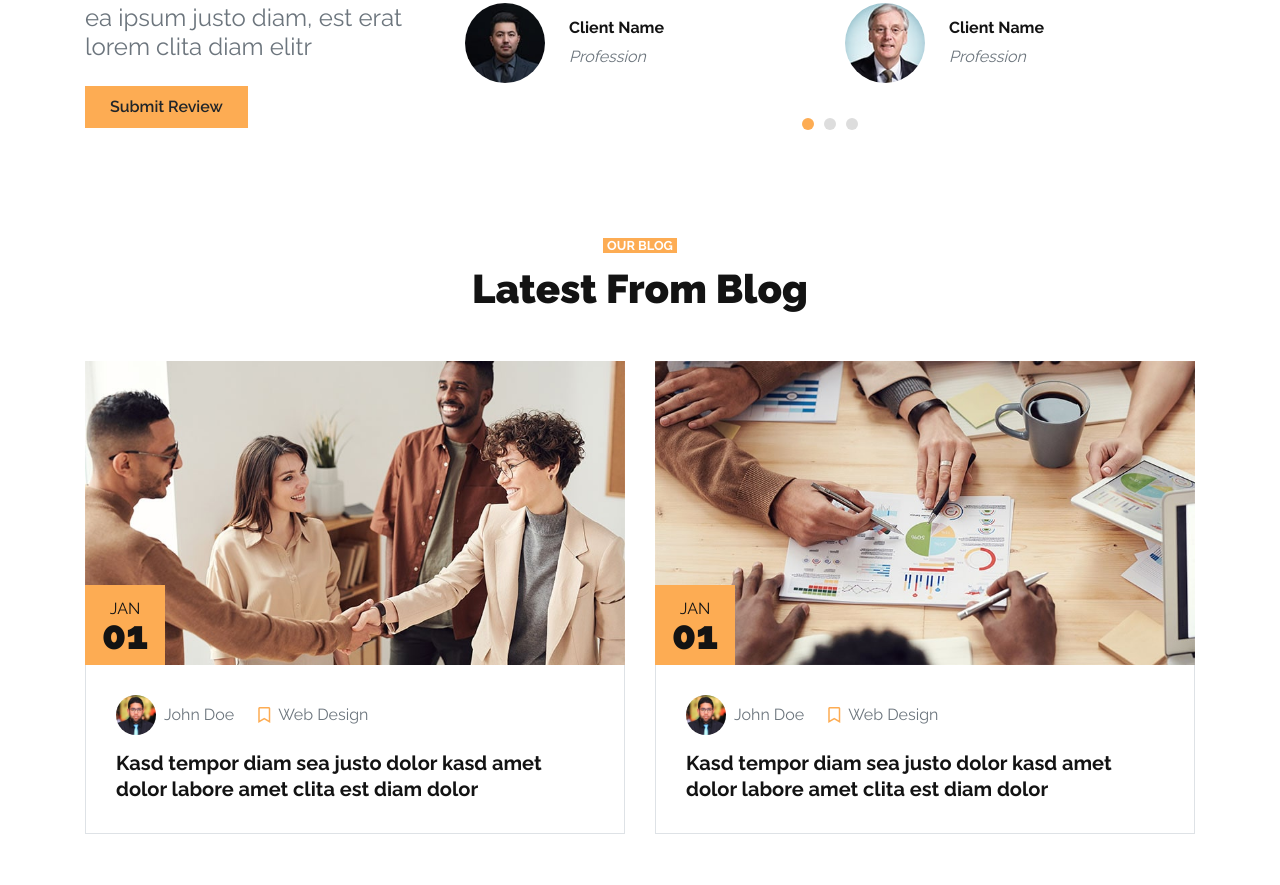
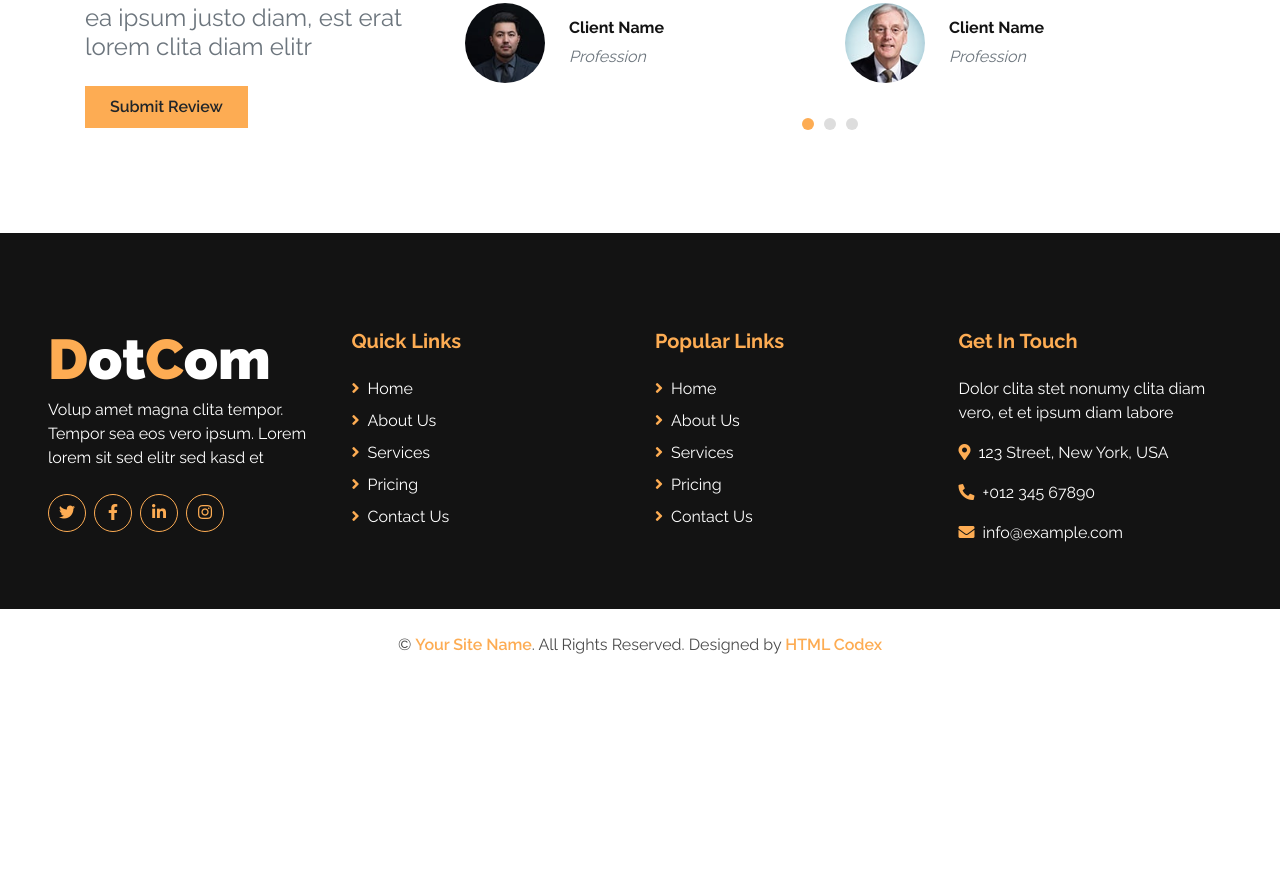
Before and after one commit to Speedyblackman/website, a plain HTML site: page index.html in a window 1280 px wide. Shown: the part 3097-3982 px from the top of the page. After the commit the page ends 3778 px from the top, so only its background shows below. Drawn offline with nearby package versions, Linux system fonts and the light colour scheme.

Commit message:
Add files via upload

```diff
--- a/index.html
+++ b/index.html
@@ -423,67 +423,6 @@
     </div>
     <!-- Testimonial End -->
 
-
-    <!-- Blog Start -->
-    <div class="container-fluid pt-5">
-        <div class="container">
-            <div class="text-center">
-                <small class="bg-primary text-white text-uppercase font-weight-bold text-center px-1">Our Blog</small>
-                <h1 class="mt-2 mb-5">Latest From Blog</h1>
-            </div>
-            <div class="row">
-                <div class="col-md-6 mb-5">
-                    <div class="position-relative">
-                        <img class="img-fluid w-100" src="img/blog-1.jpg" alt="">
-                        <div class="position-absolute bg-primary d-flex flex-column align-items-center justify-content-center"
-                            style="width: 80px; height: 80px; bottom: 0; left: 0;">
-                            <h6 class="text-uppercase mt-2 mb-n2">Jan</h6>
-                            <h1 class="m-0">01</h1>
-                        </div>
-                    </div>
-                    <div class="border border-top-0" style="padding: 30px;">
-                        <div class="d-flex mb-3">
-                            <div class="d-flex align-items-center">
-                                <img class="rounded-circle" style="width: 40px; height: 40px;" src="img/user.jpg" alt="">
-                                <a class="text-muted ml-2" href="">John Doe</a>
-                            </div>
-                            <div class="d-flex align-items-center ml-4">
-                                <i class="far fa-bookmark text-primary"></i>
-                                <a class="text-muted ml-2" href="">Web Design</a>
-                            </div>
-                        </div>
-                        <a class="h5 font-weight-bold" href="">Kasd tempor diam sea justo dolor kasd amet dolor labore amet clita est diam dolor</a>
-                    </div>
-                </div>
-                <div class="col-md-6 mb-5">
-                    <div class="position-relative">
-                        <img class="img-fluid w-100" src="img/blog-2.jpg" alt="">
-                        <div class="position-absolute bg-primary d-flex flex-column align-items-center justify-content-center"
-                            style="width: 80px; height: 80px; bottom: 0; left: 0;">
-                            <h6 class="text-uppercase mt-2 mb-n2">Jan</h6>
-                            <h1 class="m-0">01</h1>
-                        </div>
-                    </div>
-                    <div class="border border-top-0" style="padding: 30px;">
-                        <div class="d-flex mb-3">
-                            <div class="d-flex align-items-center">
-                                <img class="rounded-circle" style="width: 40px; height: 40px;" src="img/user.jpg" alt="">
-                                <a class="text-muted ml-2" href="">John Doe</a>
-                            </div>
-                            <div class="d-flex align-items-center ml-4">
-                                <i class="far fa-bookmark text-primary"></i>
-                                <a class="text-muted ml-2" href="">Web Design</a>
-                            </div>
-                        </div>
-                        <a class="h5 font-weight-bold" href="">Kasd tempor diam sea justo dolor kasd amet dolor labore amet clita est diam dolor</a>
-                    </div>
-                </div>
-            </div>
-        </div>
-    </div>
-    <!-- Blog End -->
-
-
     <!-- Footer Start -->
     <div class="container-fluid bg-secondary text-white mt-5 pt-5 px-sm-3 px-md-5">
         <div class="row pt-5">
```
